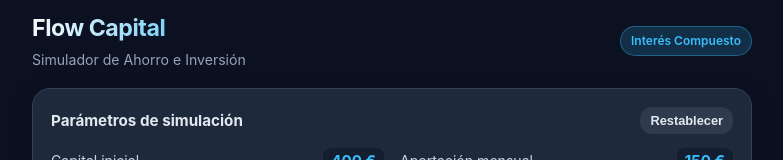
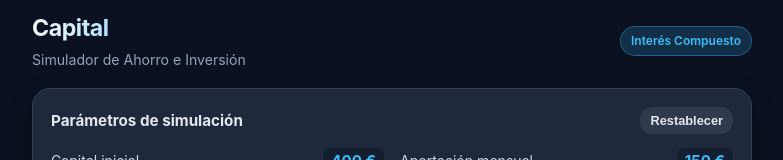
Before and after one commit to pruebasdeia2345-ship-it/Simulacion-capital, a plain HTML site: page index.html in a window 1280 px wide. Shown: the top 160 px of the page, without its empty margins (248-1031 px from the left). Drawn offline with Linux system fonts and the light colour scheme.

Commit message:
Update index.html

```diff
--- a/index.html
+++ b/index.html
@@ -202,7 +202,7 @@
   <div class="wrap">
     <header>
       <div class="brand">
-        <h1>Flow Capital</h1>
+        <h1> Capital</h1>
         <p>Simulador de Ahorro e Inversión</p>
       </div>
       <span class="badge">Interés Compuesto</span>
```
